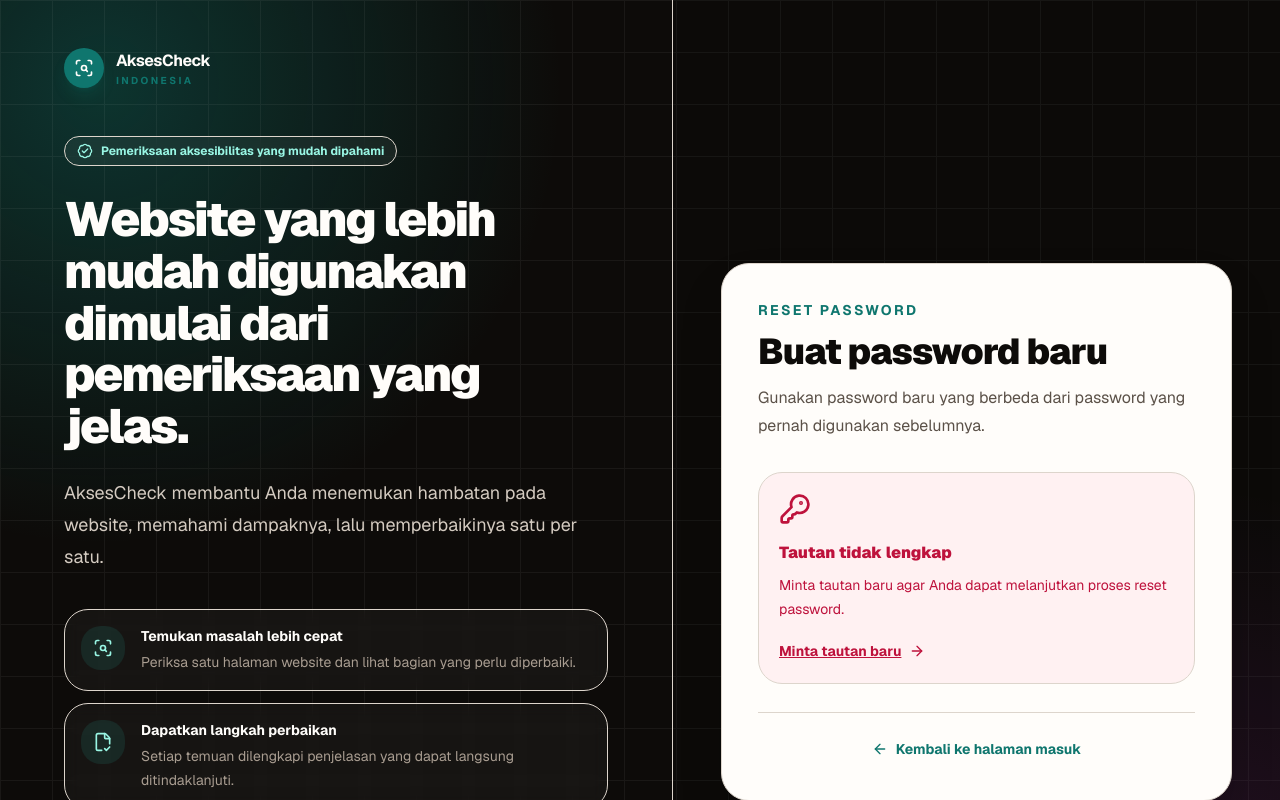
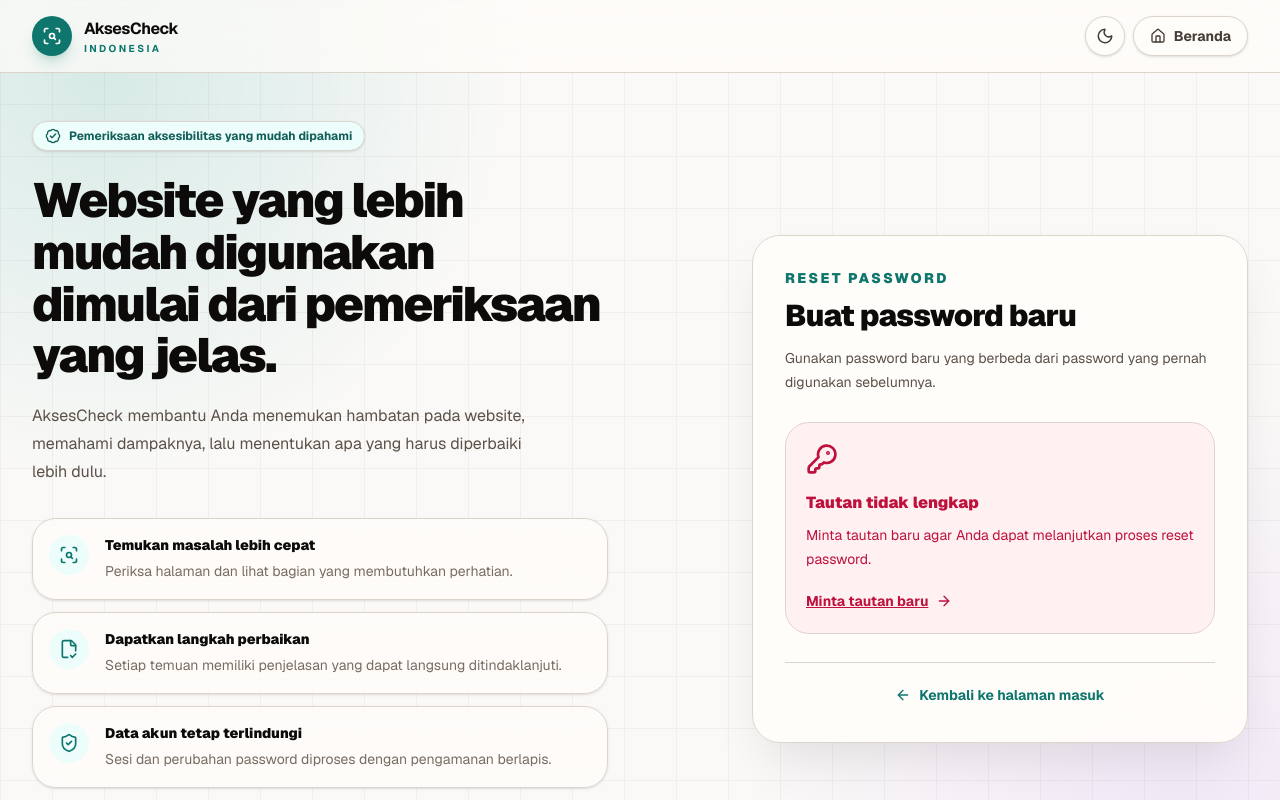
Before and after one commit to ki1bot/aksesibilitas-website, a Next.js app in the folder apps/web/: page /reset-password in a window 1280 px wide. Shown: the top 800 px of the page. Built offline with nearby package versions, Linux system fonts and the light colour scheme; no server answers; what openapi-fetch would draw is missing.

Commit message:
Update ui lagi

```diff
--- a/apps/web/src/components/auth-page-shell.tsx
+++ b/apps/web/src/components/auth-page-shell.tsx
@@ -8,25 +8,25 @@ import {
 import Link from "next/link";
 
 import { Brand } from "@/components/brand";
+import { ThemeToggle } from "@/components/theme-toggle";
 
 const highlights = [
   {
     icon: ScanSearch,
     title: "Temukan masalah lebih cepat",
-    description:
-      "Periksa satu halaman website dan lihat bagian yang perlu diperbaiki.",
+    description: "Periksa halaman dan lihat bagian yang membutuhkan perhatian.",
   },
   {
     icon: FileCheck2,
     title: "Dapatkan langkah perbaikan",
     description:
-      "Setiap temuan dilengkapi penjelasan yang dapat langsung ditindaklanjuti.",
+      "Setiap temuan memiliki penjelasan yang dapat langsung ditindaklanjuti.",
   },
   {
     icon: ShieldCheck,
     title: "Data akun tetap terlindungi",
     description:
-      "Sesi, token, dan perubahan password diproses dengan pengamanan berlapis.",
+      "Sesi dan perubahan password diproses dengan pengamanan berlapis.",
   },
 ];
 
@@ -36,7 +36,7 @@ export function AuthPageShell({
   description,
   children,
   footer,
-  showHomeLink = false,
+  showHomeLink = true,
 }: Readonly<{
   eyebrow: string;
   title: string;
@@ -46,60 +46,68 @@ export function AuthPageShell({
   showHomeLink?: boolean;
 }>) {
   return (
-    <main className="relative min-h-dvh overflow-hidden bg-slate-950 text-white">
-      <div className="absolute inset-0 bg-[radial-gradient(circle_at_8%_8%,rgba(13,148,136,0.3),transparent_30%),radial-gradient(circle_at_92%_88%,rgba(217,70,239,0.14),transparent_30%)]" />
+    <main className="relative min-h-dvh overflow-hidden bg-slate-50 text-slate-950 dark:bg-slate-950 dark:text-white">
+      <div className="pointer-events-none absolute inset-0 bg-[radial-gradient(circle_at_8%_8%,rgba(13,148,136,0.15),transparent_28%),radial-gradient(circle_at_92%_90%,rgba(168,85,247,0.10),transparent_30%)] dark:bg-[radial-gradient(circle_at_8%_8%,rgba(13,148,136,0.28),transparent_30%),radial-gradient(circle_at_92%_90%,rgba(168,85,247,0.15),transparent_32%)]" />
 
-      <div className="absolute inset-0 opacity-[0.05] [background-image:linear-gradient(to_right,currentColor_1px,transparent_1px),linear-gradient(to_bottom,currentColor_1px,transparent_1px)] [background-size:52px_52px]" />
+      <div className="pointer-events-none absolute inset-0 opacity-[0.035] [background-image:linear-gradient(to_right,currentColor_1px,transparent_1px),linear-gradient(to_bottom,currentColor_1px,transparent_1px)] [background-size:52px_52px] dark:opacity-[0.05]" />
 
-      <div className="relative mx-auto grid min-h-dvh w-full max-w-[1440px] lg:grid-cols-[minmax(0,1.05fr)_minmax(440px,0.95fr)]">
-        <section className="hidden min-w-0 flex-col justify-between px-10 py-10 lg:flex xl:px-16 xl:py-12">
-          <div className="flex items-center justify-between gap-4">
-            <Brand className="[&_span_span:first-child]:text-white" />
+      <header className="relative z-10 border-b border-slate-200/70 bg-white/70 backdrop-blur-xl dark:border-white/10 dark:bg-slate-950/60">
+        <div className="mx-auto flex h-16 w-full max-w-7xl items-center justify-between gap-4 px-4 sm:h-[4.5rem] sm:px-6 lg:px-8">
+          <Brand />
+
+          <div className="flex shrink-0 items-center gap-2">
+            <ThemeToggle />
 
             {showHomeLink && (
               <Link
                 href="/"
-                className="inline-flex h-10 shrink-0 items-center gap-2 rounded-xl border border-white/10 bg-white/5 px-4 text-sm font-bold text-slate-200 backdrop-blur transition hover:border-white/20 hover:bg-white/10 hover:text-white"
+                className="inline-flex h-10 items-center gap-2 rounded-xl border border-slate-200 bg-white px-3 text-xs font-bold text-slate-700 shadow-sm transition hover:border-slate-300 hover:bg-slate-100 sm:px-4 sm:text-sm dark:border-white/10 dark:bg-white/5 dark:text-slate-200 dark:hover:border-white/20 dark:hover:bg-white/10"
               >
                 <House className="size-4" aria-hidden="true" />
-                Ke Beranda
+
+                <span className="hidden xs:inline">Ke Beranda</span>
+                <span className="xs:hidden">Beranda</span>
               </Link>
             )}
           </div>
+        </div>
+      </header>
 
-          <div className="my-auto max-w-2xl py-12">
-            <span className="inline-flex items-center gap-2 rounded-full border border-white/10 bg-white/5 px-3 py-1.5 text-xs font-bold text-blue-200 backdrop-blur">
-              <BadgeCheck className="size-4" aria-hidden="true" />
+      <div className="relative z-10 mx-auto grid min-h-[calc(100dvh-4rem)] w-full max-w-7xl items-center gap-10 px-4 py-8 sm:min-h-[calc(100dvh-4.5rem)] sm:px-6 sm:py-10 lg:grid-cols-[minmax(0,0.95fr)_minmax(400px,0.75fr)] lg:gap-16 lg:px-8 lg:py-12 xl:gap-20">
+        <section className="hidden min-w-0 lg:block">
+          <div className="max-w-xl">
+            <span className="inline-flex items-center gap-2 rounded-full border border-blue-200 bg-blue-50 px-3 py-1.5 text-xs font-bold text-blue-700 shadow-sm dark:border-blue-400/20 dark:bg-blue-400/10 dark:text-blue-300">
+              <BadgeCheck className="size-4 shrink-0" aria-hidden="true" />
               Pemeriksaan aksesibilitas yang mudah dipahami
             </span>
 
-            <h1 className="mt-7 max-w-2xl text-4xl font-black leading-[1.08] tracking-[-0.04em] xl:text-5xl 2xl:text-6xl">
+            <h1 className="mt-6 text-4xl font-black leading-[1.08] tracking-[-0.04em] text-slate-950 dark:text-white xl:text-5xl">
               Website yang lebih mudah digunakan dimulai dari pemeriksaan yang
               jelas.
             </h1>
 
-            <p className="mt-6 max-w-xl text-base leading-7 text-slate-300 xl:text-lg xl:leading-8">
+            <p className="mt-5 max-w-lg text-base leading-7 text-slate-600 dark:text-slate-300">
               AksesCheck membantu Anda menemukan hambatan pada website, memahami
-              dampaknya, lalu memperbaikinya satu per satu.
+              dampaknya, lalu menentukan apa yang harus diperbaiki lebih dulu.
             </p>
 
-            <div className="mt-9 grid max-w-xl gap-3">
+            <div className="mt-8 grid gap-3">
               {highlights.map((item) => {
                 const Icon = item.icon;
 
                 return (
                   <article
                     key={item.title}
-                    className="flex gap-4 rounded-2xl border border-white/10 bg-white/[0.04] p-4 backdrop-blur transition hover:bg-white/[0.07]"
+                    className="flex items-start gap-4 rounded-2xl border border-slate-200 bg-white/70 p-4 shadow-sm backdrop-blur transition hover:border-blue-200 hover:bg-white dark:border-white/10 dark:bg-white/[0.035] dark:hover:border-blue-400/20 dark:hover:bg-white/[0.055]"
                   >
-                    <span className="grid size-11 shrink-0 place-items-center rounded-xl bg-blue-400/10 text-blue-200">
+                    <span className="grid size-10 shrink-0 place-items-center rounded-xl bg-blue-50 text-blue-600 dark:bg-blue-400/10 dark:text-blue-300">
                       <Icon className="size-5" aria-hidden="true" />
                     </span>
 
                     <div className="min-w-0">
-                      <h2 className="text-sm font-bold">{item.title}</h2>
+                      <h2 className="text-sm font-black">{item.title}</h2>
 
-                      <p className="mt-1 text-sm leading-6 text-slate-400">
+                      <p className="mt-1 text-sm leading-6 text-slate-500 dark:text-slate-400">
                         {item.description}
                       </p>
                     </div>
@@ -107,55 +115,47 @@ export function AuthPageShell({
                 );
               })}
             </div>
+
+            <p className="mt-7 max-w-lg text-xs leading-5 text-slate-400 dark:text-slate-500">
+              Pemeriksaan otomatis membantu menemukan banyak masalah.
+              Pemeriksaan manual tetap diperlukan untuk hasil yang lebih
+              lengkap.
+            </p>
           </div>
-
-          <p className="max-w-xl text-xs leading-5 text-slate-500">
-            Pemeriksaan otomatis membantu menemukan banyak masalah, tetapi
-            pemeriksaan manual tetap diperlukan untuk hasil yang lengkap.
-          </p>
         </section>
 
-        <section className="flex min-w-0 items-center justify-center px-4 py-5 sm:px-6 sm:py-8 lg:border-l lg:border-white/5 lg:bg-black/10 lg:px-8 xl:px-12">
-          <div className="w-full max-w-lg">
-            <div className="mb-5 flex min-w-0 items-center justify-between gap-3 lg:hidden">
-              <div className="min-w-0">
-                <Brand className="[&_span_span:first-child]:text-white" />
-              </div>
-
-              {showHomeLink && (
-                <Link
-                  href="/"
-                  className="inline-flex h-10 shrink-0 items-center gap-2 rounded-xl border border-white/10 bg-white/5 px-3 text-xs font-bold text-slate-200 transition hover:bg-white/10 sm:px-4 sm:text-sm"
-                >
-                  <House className="size-4" aria-hidden="true" />
-                  Ke Beranda
-                </Link>
-              )}
+        <section className="flex min-w-0 justify-center lg:justify-end">
+          <div className="w-full max-w-[31rem]">
+            <div className="mb-6 lg:hidden">
+              <span className="inline-flex items-center gap-2 rounded-full border border-blue-200 bg-blue-50 px-3 py-1.5 text-xs font-bold text-blue-700 dark:border-blue-400/20 dark:bg-blue-400/10 dark:text-blue-300">
+                <BadgeCheck className="size-4" aria-hidden="true" />
+                Pemeriksaan aksesibilitas yang mudah dipahami
+              </span>
             </div>
 
-            <div className="rounded-[1.75rem] border border-white/10 bg-white p-5 text-slate-950 shadow-2xl shadow-black/30 sm:p-8 lg:p-9 dark:bg-slate-900 dark:text-white">
-              <p className="text-xs font-bold uppercase tracking-[0.16em] text-blue-600 sm:text-sm dark:text-blue-400">
+            <div className="rounded-[1.75rem] border border-slate-200 bg-white/95 p-5 text-slate-950 shadow-2xl shadow-slate-950/10 backdrop-blur-xl sm:p-7 lg:p-8 dark:border-white/10 dark:bg-slate-900/95 dark:text-white dark:shadow-black/30">
+              <p className="text-xs font-black uppercase tracking-[0.16em] text-blue-600 sm:text-sm dark:text-blue-400">
                 {eyebrow}
               </p>
 
-              <h2 className="mt-3 text-2xl font-black tracking-tight sm:text-3xl lg:text-4xl">
+              <h2 className="mt-2.5 text-2xl font-black tracking-tight sm:text-3xl">
                 {title}
               </h2>
 
-              <p className="mt-3 text-sm leading-6 text-slate-600 dark:text-slate-400 sm:text-base sm:leading-7">
+              <p className="mt-3 text-sm leading-6 text-slate-600 dark:text-slate-400">
                 {description}
               </p>
 
-              <div className="mt-7 sm:mt-8">{children}</div>
+              <div className="mt-7">{children}</div>
 
               {footer && (
-                <div className="mt-7 border-t border-slate-200 pt-6 text-center text-sm leading-6 text-slate-600 dark:border-white/10 dark:text-slate-400">
+                <div className="mt-7 border-t border-slate-200 pt-5 text-center text-sm leading-6 text-slate-600 dark:border-white/10 dark:text-slate-400">
                   {footer}
                 </div>
               )}
             </div>
 
-            <p className="mx-auto mt-5 max-w-md text-center text-xs leading-5 text-slate-500 lg:hidden">
+            <p className="mx-auto mt-5 max-w-md text-center text-xs leading-5 text-slate-400 dark:text-slate-500 lg:hidden">
               Pemeriksaan otomatis tidak menggantikan audit aksesibilitas manual
               secara menyeluruh.
             </p>
--- /dev/null
+++ b/apps/web/src/components/theme-toggle.tsx
@@ -0,0 +1,25 @@
+"use client";
+
+import { Moon, Sun } from "lucide-react";
+import { useTheme } from "next-themes";
+
+export function ThemeToggle() {
+  const { resolvedTheme, setTheme } = useTheme();
+
+  function toggleTheme() {
+    setTheme(resolvedTheme === "dark" ? "light" : "dark");
+  }
+
+  return (
+    <button
+      type="button"
+      onClick={toggleTheme}
+      className="grid size-10 shrink-0 place-items-center rounded-xl border border-slate-200 bg-white text-slate-700 shadow-sm transition hover:border-slate-300 hover:bg-slate-100 dark:border-white/10 dark:bg-white/5 dark:text-slate-200 dark:hover:border-white/20 dark:hover:bg-white/10"
+      aria-label="Ganti tema"
+      title="Ganti tema"
+    >
+      <Moon className="size-4.5 dark:hidden" aria-hidden="true" />
+      <Sun className="hidden size-4.5 dark:block" aria-hidden="true" />
+    </button>
+  );
+}
```
Also changed, not shown: apps/web/src/app/page.tsx (+6 -2 lines).
